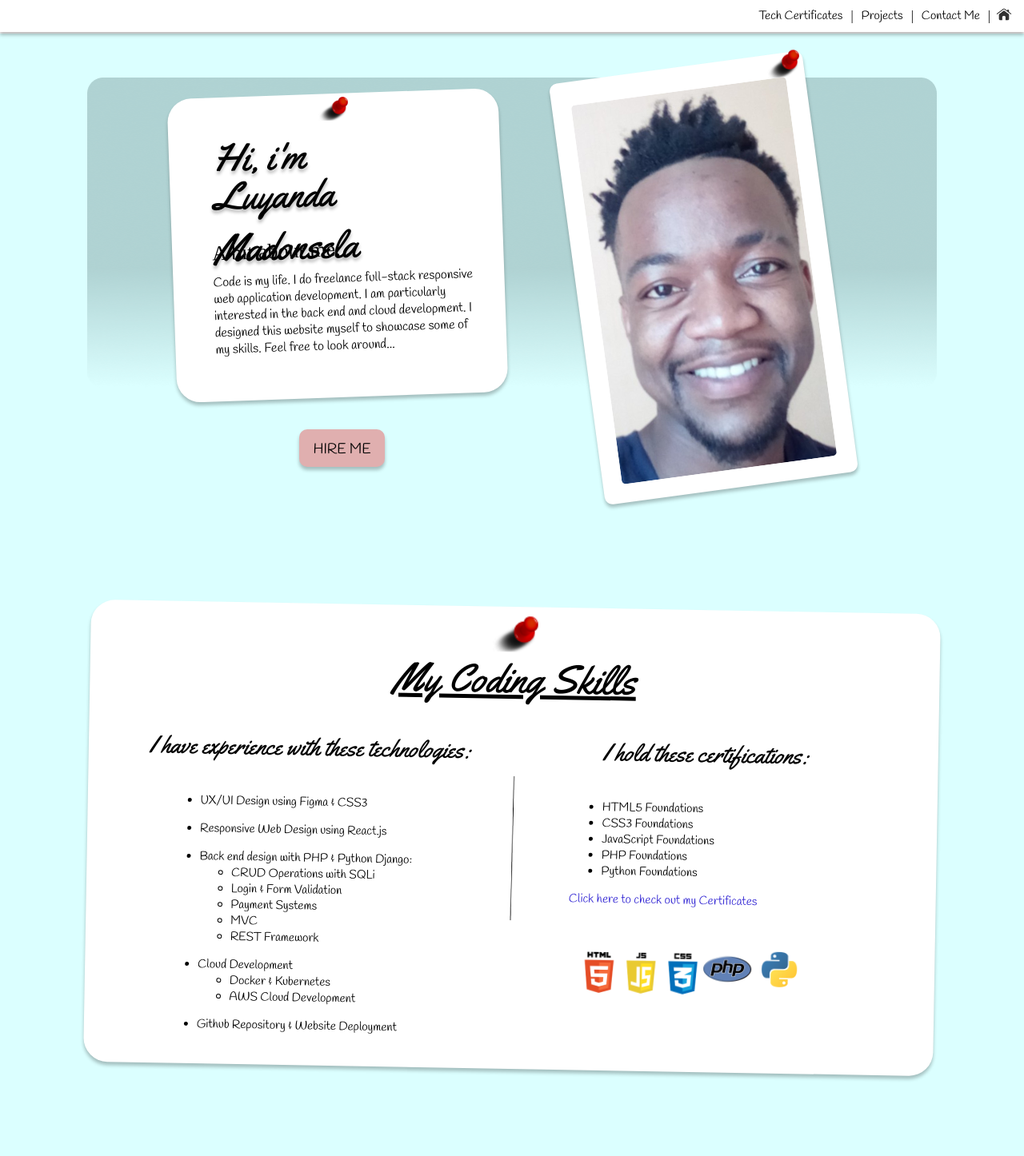
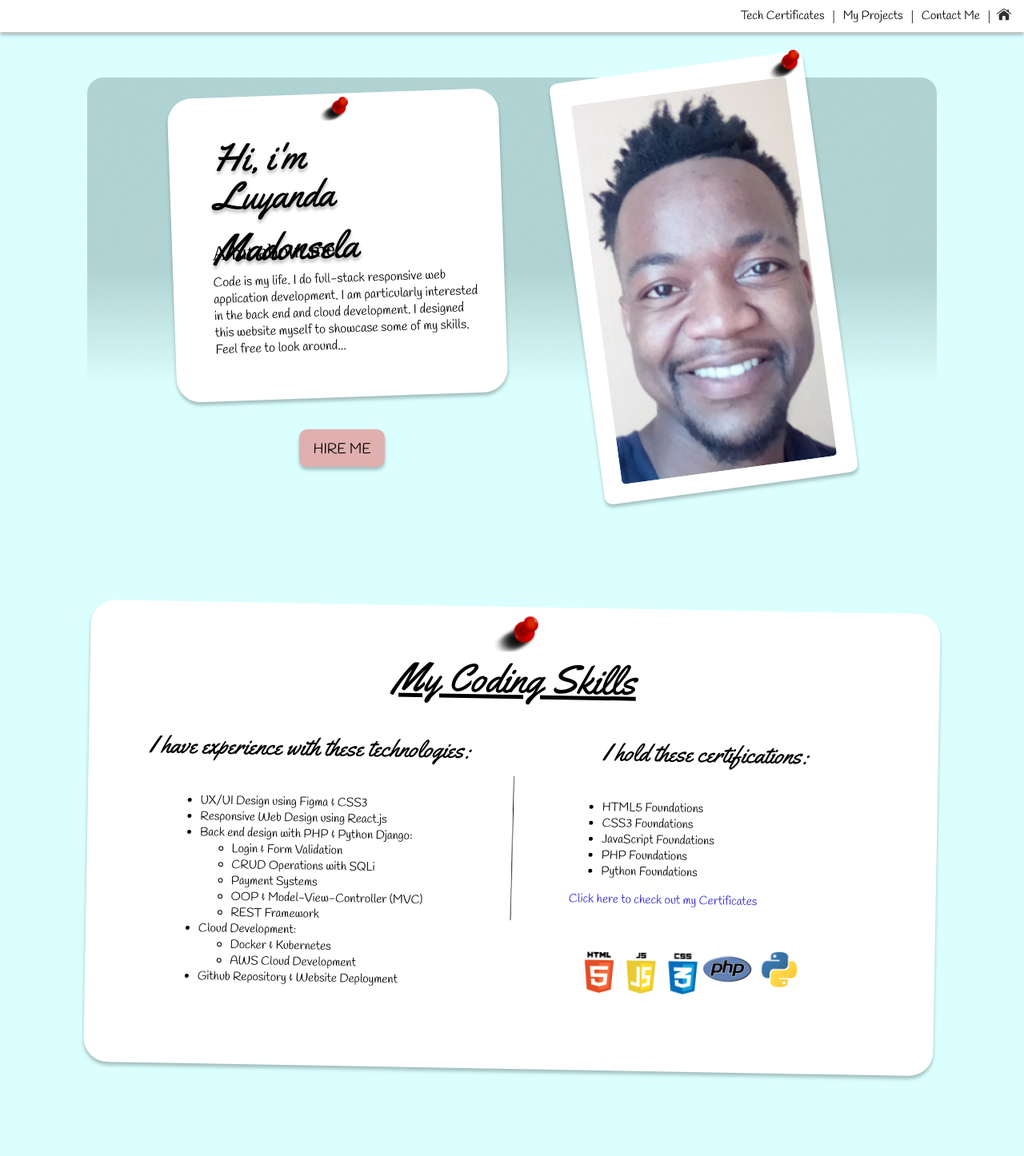
Before and after one commit to Luyanda-Madonsela/my-cv-website, a React (Create React App) app: page / in a window 1280 px wide. Shown: the top 1446 px of the page at 80% size. Built offline with nearby package versions, Linux system fonts and the light colour scheme; a web font is replaced by a local one.

Commit message:
Added working CV download links

```diff
--- a/package.json
+++ b/package.json
@@ -8,6 +8,7 @@
     "@testing-library/user-event": "^13.5.0",
     "react": "^18.2.0",
     "react-dom": "^18.2.0",
+    "react-download-link": "^2.3.0",
     "react-router-dom": "^6.4.2",
     "react-scripts": "5.0.1",
     "web-vitals": "^2.1.4"
--- a/src/contact.js
+++ b/src/contact.js
@@ -33,9 +33,8 @@ function ContactPage(){
                 </form>
             </div>
             <div className="downloadCVSection">
-            <a href="" className="clickHere5">Download my CV as PDF document</a>
+                <a href={"/Resume-Luyanda-Madonsela.pdf"} download className="clickHere5">Download my CV as PDF document</a>
             </div>
-
 
         </div>
     )
--- a/src/homePageBody.js
+++ b/src/homePageBody.js
@@ -24,7 +24,7 @@ function HomePageBody() {
                                     A bit about me...
                                 </div>
                                 <div className="aboutPara">
-                                    Code is my life. I do freelance full-stack responsive web application development. I am particularly interested in the back end and cloud development. I designed this website myself to showcase some of my skills. Feel free to look around...
+                                    Code is my life. I do full-stack responsive web application development. I am particularly interested in the back end and cloud development. I designed this website myself to showcase some of my skills. Feel free to look around...
                                 </div>
                         </div>
 
@@ -68,24 +68,24 @@ function HomePageBody() {
                             <div className="panelSection1Body">
                                 <ul>
                                     <li>UX/UI Design using Figma & CSS3</li>
-                                    <p></p>
+
                                     <li>Responsive Web Design using React.js</li>
-                                    <p></p>
+
                                     <li>Back end design with PHP & Python Django:</li>
                                         <ul>
+                                            <li>Login & Form Validation</li>
                                             <li>CRUD Operations with SQLi</li>
-                                            <li>Login & Form Validation</li>
                                             <li>Payment Systems</li>
-                                            <li>MVC</li>
+                                            <li>OOP & Model-View-Controller (MVC)</li>
                                             <li>REST Framework</li>
                                         </ul>
-                                    <p></p>
-                                    <li>Cloud Development</li>
+
+                                    <li>Cloud Development:</li>
                                         <ul>
                                             <li>Docker & Kubernetes</li>
                                             <li>AWS Cloud Development</li>
                                         </ul>
-                                    <p></p>
+
                                     <li>Github Repository & Website Deployment</li>
                                 </ul>
                             </div>
@@ -191,8 +191,8 @@ function HomePageBody() {
                             </div>
                             <div className="panelSection1Body">
                                 <ul>
+                                    <li>Unified Modelling Language (UML)</li>
                                     <li>Node.js & Express.js</li>
-                                    <p></p>
                                     <li>Java</li>
                                         <ul>
                                             <li>Spring Framework</li>
@@ -200,11 +200,8 @@ function HomePageBody() {
                                             <li>Software Design Patterns</li>
                                             <li>Automated Testing</li>
                                         </ul>
-                                    <p></p>
                                     <li>DevOps</li>
-                                    <p></p>
                                     <li>IoT</li>
-                                    <p></p>
                                     <li>Ethical Hacking</li>
                                 </ul>
                             </div>
@@ -231,6 +228,10 @@ function HomePageBody() {
 
             </div>
 
+            <div className="downloadCVSection1">
+                <a href={"/Resume-Luyanda-Madonsela.pdf"} download className="clickHere5">Download my CV as PDF document</a>
+            </div>
+
         </div>
 
     )
--- a/src/navigation.js
+++ b/src/navigation.js
@@ -11,7 +11,7 @@ function Navigation() {
             <p> | </p>
             <Link to="/contact" className="contact">Contact Me</Link>
             <p> | </p>
-            <Link to="/projects" className="projects">Projects</Link>
+            <Link to="/projects" className="projects">My Projects</Link>
             <p> | </p>
             <Link to="/certificates" className="certs">Tech Certificates</Link>
         </div>
--- a/src/stylesheet.css
+++ b/src/stylesheet.css
@@ -1,6 +1,7 @@
 /*-----------------------------------------NAVIGATION--------------------------------------------*/
 .nav{
-    position: sticky ;
+    position: fixed ;
+    z-index: 3;
     width: 100%;
     height: 40px;
     background: linear-gradient(89.41deg, #ffffff 121.38%, rgba(125, 165, 201, 0.639325) 121.39%, rgba(217, 217, 217, 0) 124.68%);
@@ -127,7 +128,7 @@ color: rgb(0, 0, 0);
     mix-blend-mode: normal;
     display: flex;
     flex-direction: column;
-    margin-top: 2px;
+    margin-top: 42px;
 }
 
 .page{
@@ -494,6 +495,13 @@ flex-direction: row;
     justify-content: center;
 }
 
+.downloadCVSection1{
+    display: flex;
+    flex-direction: row;
+    justify-content: center;
+    width: 85%;
+}
+
 /*-----------------------------------------CERTIFICATIONS PAGE--------------------------------------------*/
 /*--------------------------------------------------------------------------------------------------------*/
 
@@ -502,6 +510,7 @@ flex-direction: row;
     width: 100%;
     background: linear-gradient(180deg, #DBFFFF 64.57%, rgba(202, 211, 224, 0) 103.12%);
     mix-blend-mode: normal;
+    margin-top: 20px;
 }
 
 .certs{
@@ -540,6 +549,7 @@ margin-left: 10%;
     flex-direction: column;
     justify-content: center;
     align-items: center;
+    margin-top: 40px;
 }
 
 .contactPanel{
@@ -664,6 +674,7 @@ margin-left: 10%;
     flex-direction: column;
     justify-content: center;
     align-items: center;
+    margin-top: 20px;
 }
 
 .projectsPanel{
```
Also changed, not shown: 2 other files (tests, documents, lock files or other folders).
